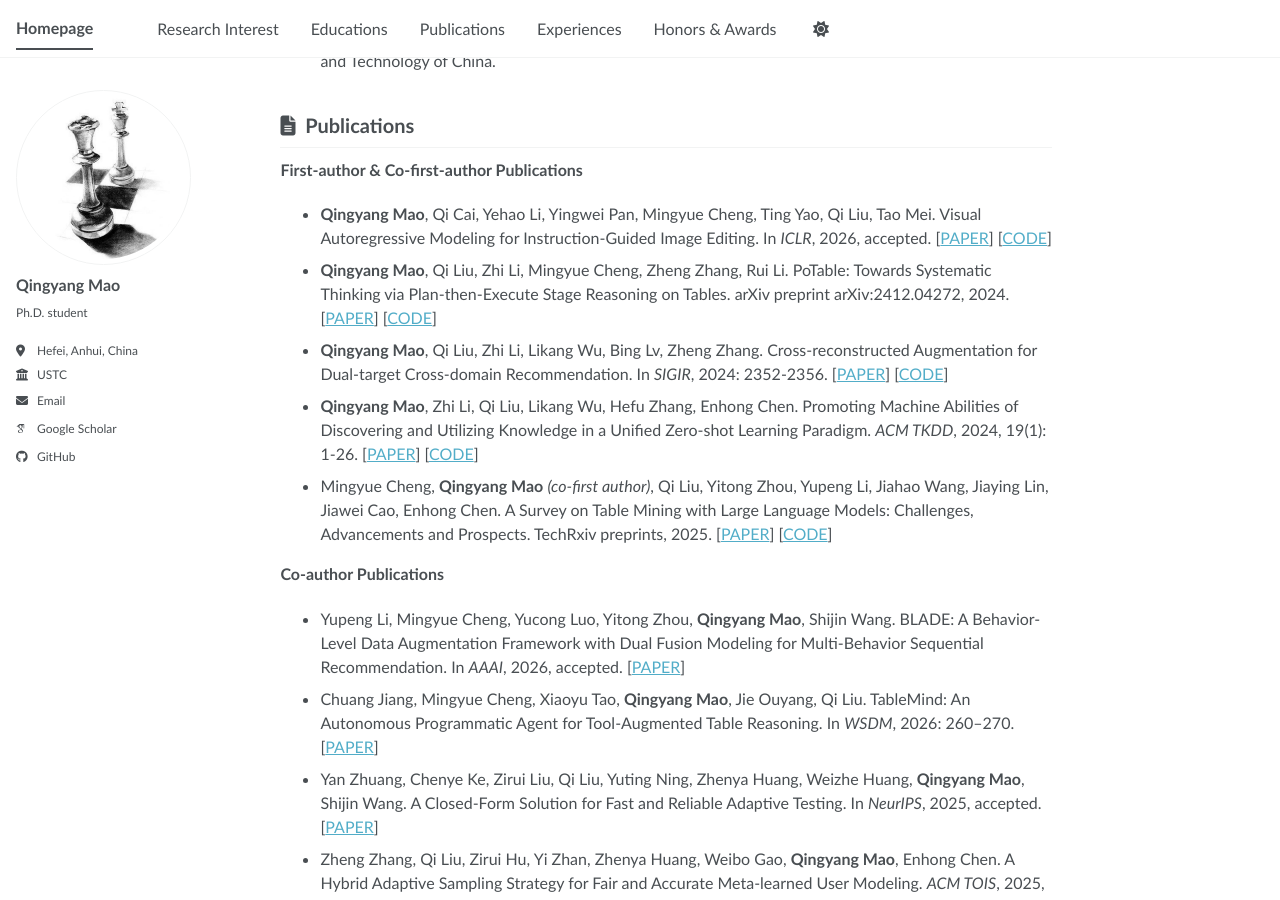
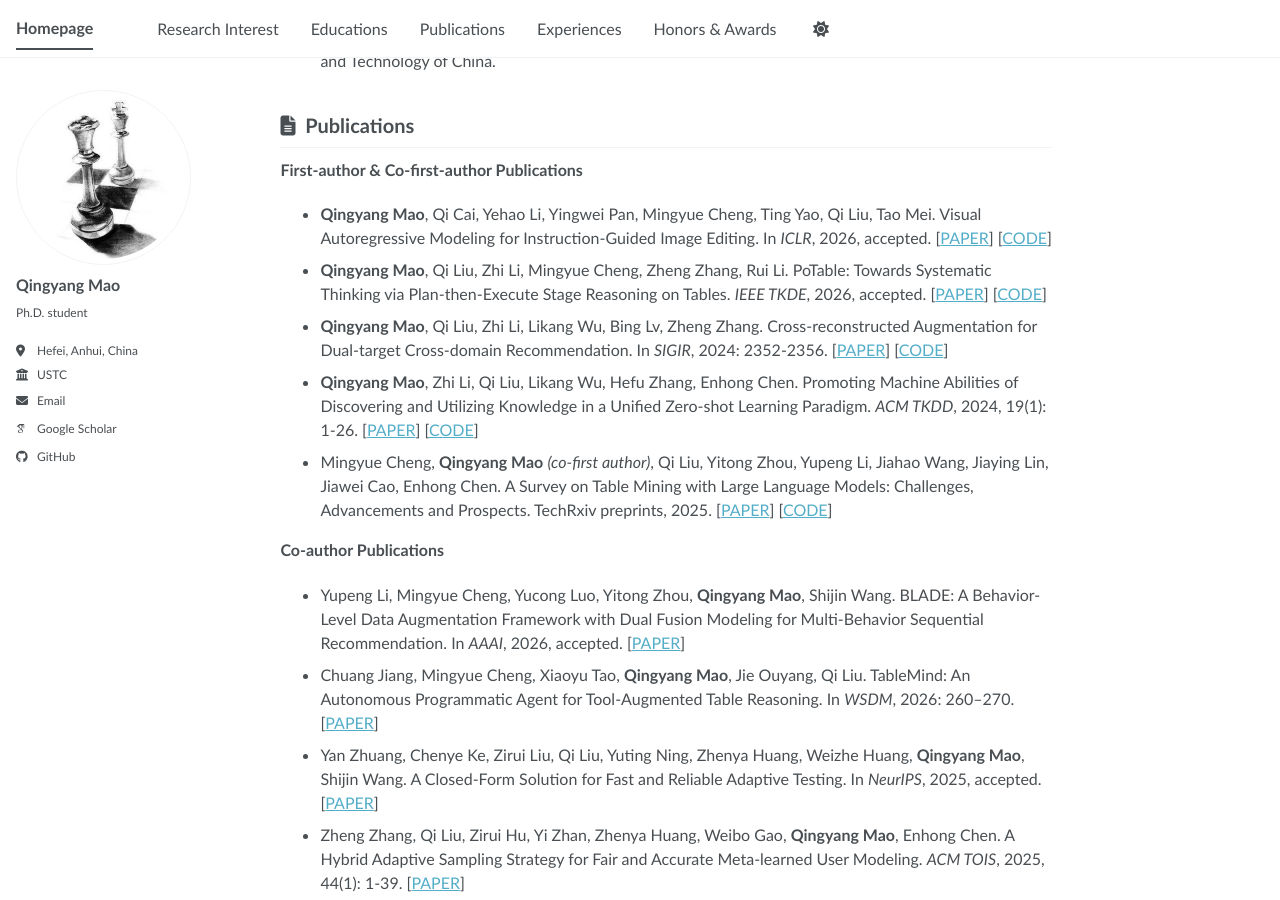
Before and after one commit to Double680/Double680.github.io, a Jekyll site: the page built from _pages/about.md, in a window 1280 px wide and 900 px high, scrolled down 525 px. Built offline with Jekyll 4.4.1, drawn with Linux system fonts in a browser that asks for light colours; some web fonts are replaced; a script bundle is joined from its source files by our own code; library files that are not in the unit come from our copies.

Commit message:
update paper info

```diff
--- a/_pages/about.md
+++ b/_pages/about.md
@@ -25,7 +25,7 @@ I am currently a Ph.D. student at the State Key Laboratory of Cognitive Intellig
 **First-author & Co-first-author Publications**
 
 - **Qingyang Mao**, Qi Cai, Yehao Li, Yingwei Pan, Mingyue Cheng, Ting Yao, Qi Liu, Tao Mei. Visual Autoregressive Modeling for Instruction-Guided Image Editing. In *ICLR*, 2026, accepted. [[PAPER](https://openreview.net/forum?id=elztN9Y4qw)] [[CODE](https://github.com/HiDream-ai/VAREdit)]
-- **Qingyang Mao**, Qi Liu, Zhi Li, Mingyue Cheng, Zheng Zhang, Rui Li. PoTable: Towards Systematic Thinking via Plan-then-Execute Stage Reasoning on Tables. arXiv preprint arXiv:2412.04272, 2024. [[PAPER](https://arxiv.org/abs/2412.04272)] [[CODE](https://github.com/Double680/PoTable)]
+- **Qingyang Mao**, Qi Liu, Zhi Li, Mingyue Cheng, Zheng Zhang, Rui Li. PoTable: Towards Systematic Thinking via Plan-then-Execute Stage Reasoning on Tables. *IEEE TKDE*, 2026, accepted. [[PAPER](https://arxiv.org/abs/2412.04272)] [[CODE](https://github.com/Double680/PoTable)]
 - **Qingyang Mao**, Qi Liu, Zhi Li, Likang Wu, Bing Lv, Zheng Zhang. Cross-reconstructed Augmentation for Dual-target Cross-domain Recommendation. In *SIGIR*, 2024: 2352-2356. [[PAPER](https://dl.acm.org/doi/abs/10.1145/3626772.3657902)] [[CODE](https://github.com/Double680/CrossAug)]
 - **Qingyang Mao**, Zhi Li, Qi Liu, Likang Wu, Hefu Zhang, Enhong Chen. Promoting Machine Abilities of Discovering and Utilizing Knowledge in a Unified Zero-shot Learning Paradigm. *ACM TKDD*, 2024, 19(1): 1-26. [[PAPER](https://dl.acm.org/doi/full/10.1145/3700444)] [[CODE](https://github.com/Double680/CoLa)]
 - Mingyue Cheng, **Qingyang Mao** *(co-first author)*, Qi Liu, Yitong Zhou, Yupeng Li, Jiahao Wang, Jiaying Lin, Jiawei Cao, Enhong Chen. A Survey on Table Mining with Large Language Models: Challenges, Advancements and Prospects. TechRxiv preprints, 2025. [[PAPER](https://www.techrxiv.org/doi/full/10.36227/techrxiv.174352282.22844759)] [[CODE](https://github.com/USTCAGI/Awesome-LLM-Table-Mining)]
```
